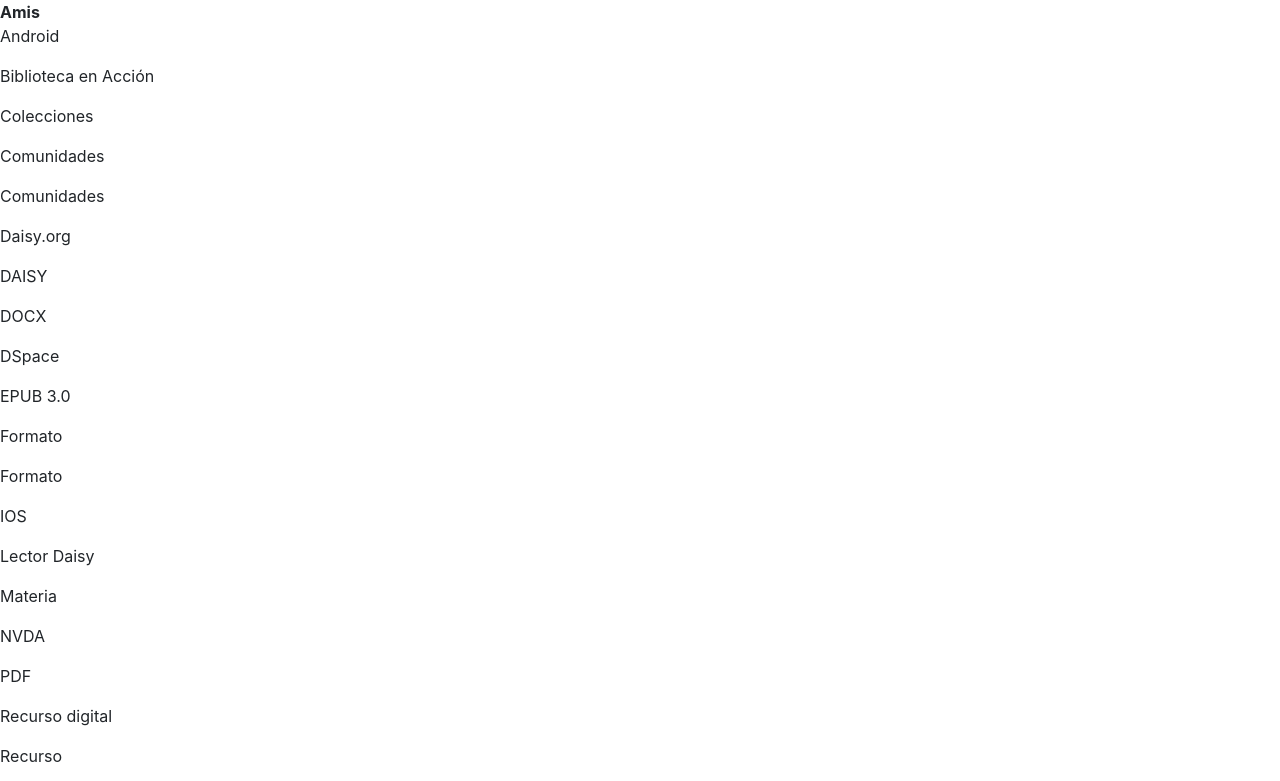
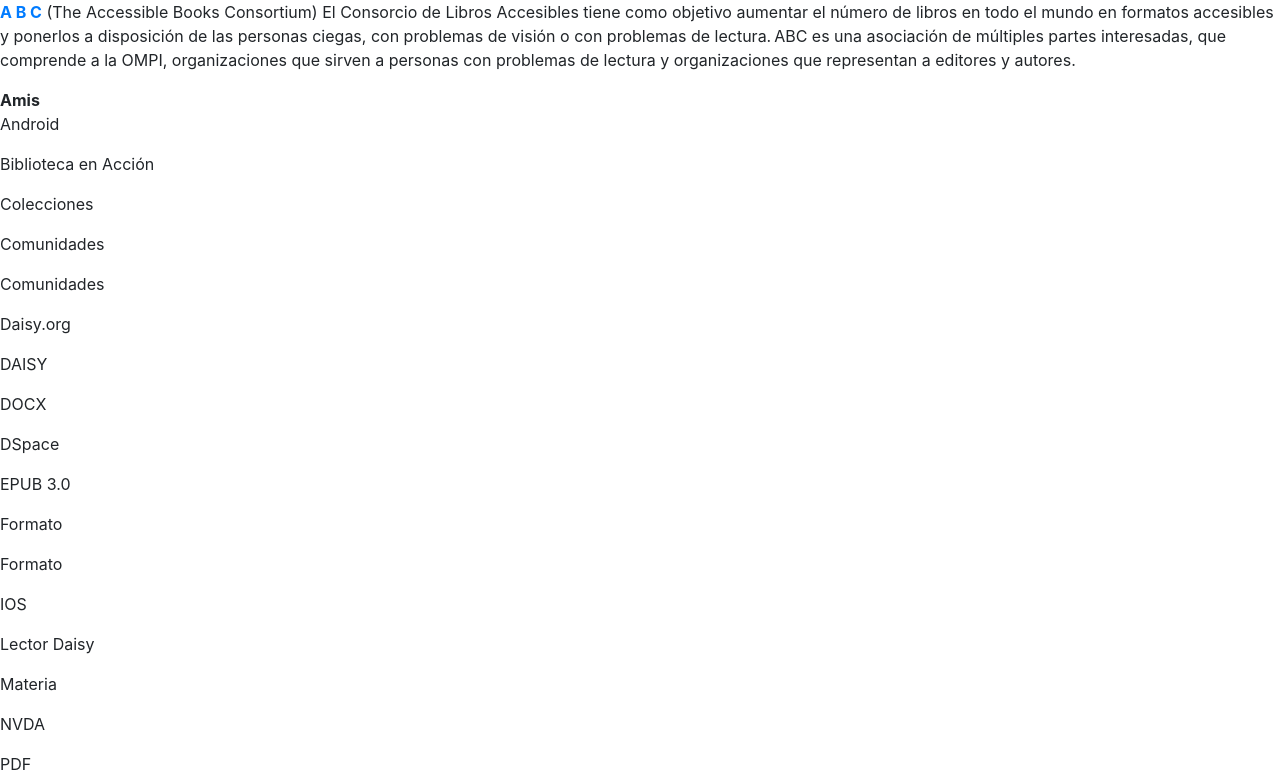
Before and after one commit to bibliotecaparaciegosincic/bibliotecaparaciegosincic, a plain HTML site: page index.html in a window 1280 px wide. Shown: the top 781 px of the page. Drawn offline with nearby package versions, Linux system fonts and the light colour scheme.

Commit message:
Update index.html

```diff
--- a/index.html
+++ b/index.html
@@ -9,6 +9,7 @@
   </head>
   <body>
 
+<p><b style=" color: #007bff;" >A B C</b> (The Accessible Books Consortium) El Consorcio de Libros Accesibles tiene como objetivo aumentar el número de libros en todo el mundo en formatos accesibles y ponerlos a disposición de las personas ciegas, con problemas de visión o con problemas de lectura. ABC es una asociación de múltiples partes interesadas, que comprende a la OMPI, organizaciones que sirven a personas con problemas de lectura y organizaciones que representan a editores y autores.</p>
 <b>Amis</b>
 <p>Android</p>
 <p>Biblioteca en Acción</p>
```
